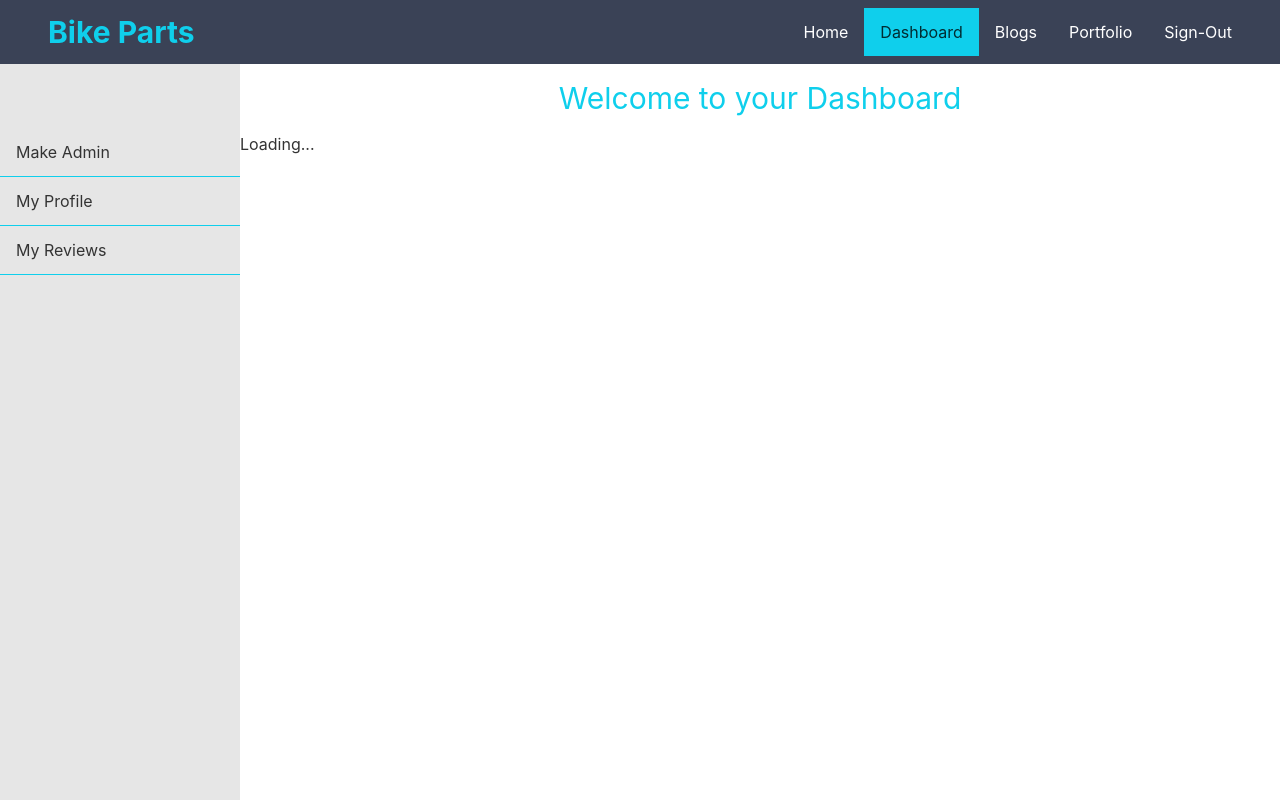
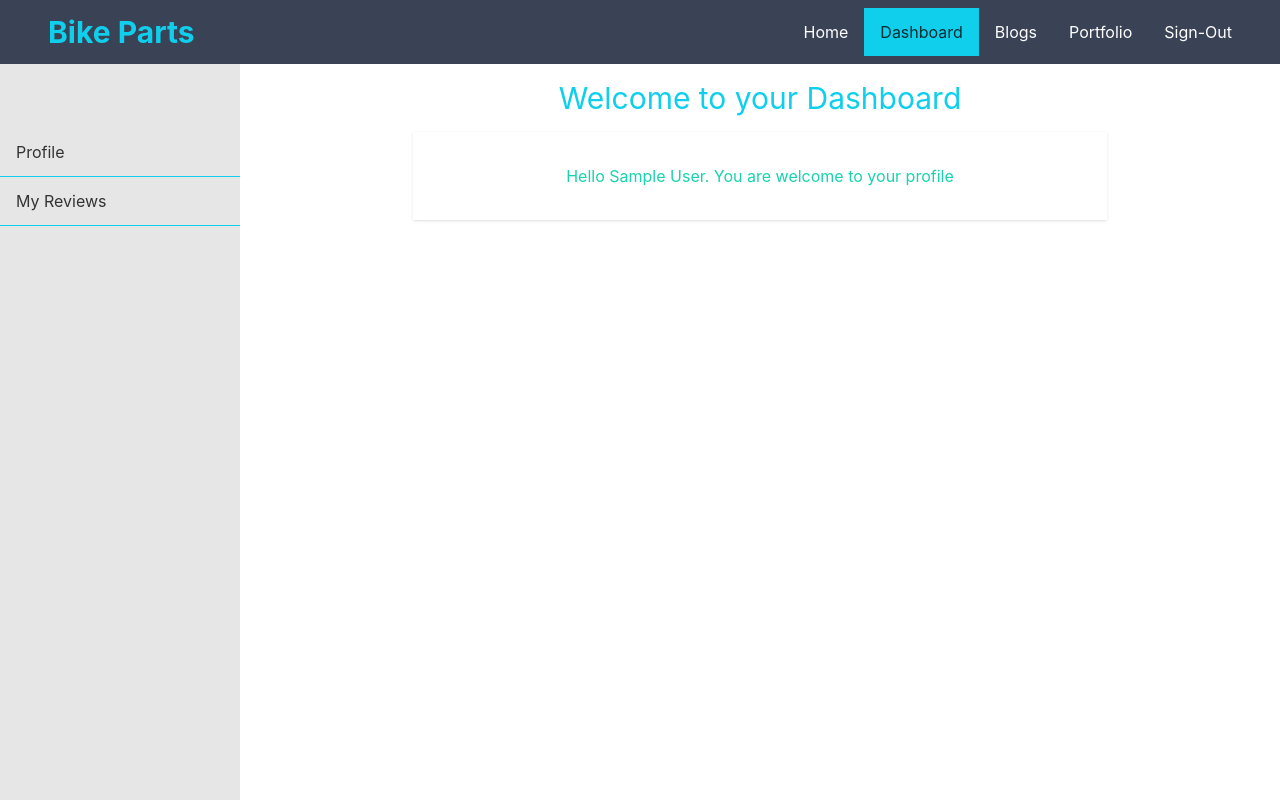
Before and after one commit to TouhidZaman/bike-parts-client, a React (Create React App) app: page /dashboard in a window 1280 px wide. Built offline with nearby package versions, Linux system fonts and the light colour scheme; no server answers; sample sign-in values are in the browser's storage.

Commit message:
handle user role, useAdmin to chek isAdmin, RequireAdmin to prevent user to acces admin route added

```diff
--- a/package.json
+++ b/package.json
@@ -18,6 +18,7 @@
     "react-query": "^3.39.0",
     "react-router-dom": "^6.3.0",
     "react-scripts": "5.0.1",
+    "sweetalert2": "^11.4.15",
     "web-vitals": "^2.1.4"
   },
   "scripts": {
--- a/public/index.html
+++ b/public/index.html
@@ -24,7 +24,7 @@
       work correctly both with client-side routing and a non-root public URL.
       Learn how to configure a non-root public URL by running `npm run build`.
     -->
-    <title>React App</title>
+    <title>Bike Parts Manufacturer App</title>
   </head>
   <body>
     <noscript>You need to enable JavaScript to run this app.</noscript>
--- a/src/AppRoutes.js
+++ b/src/AppRoutes.js
@@ -10,6 +10,7 @@ import Users from "./components/Layout/Pages/Dashboard/Users/Users";
 import Home from "./components/Layout/Pages/Home/Home";
 import NotFound from "./components/Layout/Pages/NotFound/NotFound";
 import Portfolio from "./components/Layout/Pages/Portfolio/Portfolio";
+import RequireAdmin from "./components/Layout/Pages/RequireAdmin";
 import RequireAuth from "./components/Layout/Pages/RequireAuth";
 
 const AppRoutes = () => {
@@ -28,9 +29,16 @@ const AppRoutes = () => {
                     </RequireAuth>
                 }
             >
-                <Route index element={<Users />} />
+                <Route index element={<MyProfile />} />
+                <Route
+                    path="users"
+                    element={
+                        <RequireAdmin>
+                            <Users />
+                        </RequireAdmin>
+                    }
+                />
                 <Route path="reviews" element={<Reviews />} />
-                <Route path="profile" element={<MyProfile />} />
             </Route>
             <Route path="*" element={<NotFound />} />
         </Routes>
--- a/src/components/Layout/Pages/Auth/Login/Login.js
+++ b/src/components/Layout/Pages/Auth/Login/Login.js
@@ -17,7 +17,7 @@ const Login = () => {
     //Handling Navigation
     const navigate = useNavigate();
     const location = useLocation();
-   const from = location.state?.from.pathname || "/";
+    const from = location.state?.from.pathname || "/dashboard";
 
     useEffect(() => {
         if (token) {
@@ -56,7 +56,7 @@ const Login = () => {
     return (
         <div className="rounded-lg shadow px-10 py-6 w-3/4 lg:w-1/3 mx-auto my-16">
             <h3 className="mb-6 text-3xl text-primary text-center">Login Form</h3>
-         <form onSubmit={handleSubmit(handleLogin)}>
+                <form className="mx-auto" onSubmit={handleSubmit(handleLogin)}>
                     <div className="mb-6">
                         <label
                             htmlFor="email"
@@ -104,7 +104,7 @@ const Login = () => {
                     </div>
                     {error && <p className="text-red-400">{error?.message}</p>}
                     <input
-               className="btn btn-active btn-primary w-full uppercase text-white bg-gradient-to-r from-secondary to-primary"
+                        className="btn btn-active btn-primary w-full max-w-lg uppercase text-white bg-gradient-to-r from-secondary to-primary"
                         type="submit"
                         value={"login"}
                     />
--- a/src/components/Layout/Pages/Auth/Signup/Signup.js
+++ b/src/components/Layout/Pages/Auth/Signup/Signup.js
@@ -138,7 +138,7 @@ const Signup = () => {
                 )}
 
                 <input
-                    className="btn btn-active btn-primary w-full uppercase text-white bg-gradient-to-r from-secondary to-primary"
+                    className="btn btn-active btn-primary w-full max-w-lg uppercase text-white bg-gradient-to-r from-secondary to-primary"
                     type="submit"
                     value="Sign-Up"
                 />
--- a/src/components/Layout/Pages/Dashboard/Dashboard.js
+++ b/src/components/Layout/Pages/Dashboard/Dashboard.js
@@ -1,7 +1,13 @@
 import React from "react";
+import { useAuthState } from "react-firebase-hooks/auth";
 import { Link, Outlet } from "react-router-dom";
+import auth from "../../../../firebase/firebase.init";
+import useAdmin from "../../../../hooks/useAdmin";
 
 const Dashboard = () => {
+    const [user] = useAuthState(auth);
+    const [admin] = useAdmin(user);
+
     return (
         <div class="drawer drawer-mobile">
             <input id="my-drawer-2" type="checkbox" class="drawer-toggle" />
@@ -23,13 +29,15 @@ const Dashboard = () => {
                 <ul class="menu py-4 lg:pt-16 overflow-y-auto w-60 bg-base-200 text-base-content">
                     {/* <!-- Sidebar content here --> */}
                     <li className="border-b border-primary">
-                        <Link to={'/dashboard'}>Make Admin</Link>
+                        <Link to={"/dashboard"}>Profile</Link>
                     </li>
+                    {admin && (
+                        <li className="border-b border-primary">
+                            <Link to={"users"}>All Users</Link>
+                        </li>
+                    )}
                     <li className="border-b border-primary">
-                        <Link to={'profile'}>My Profile</Link>
-                    </li>
-                    <li className="border-b border-primary">
-                        <Link to={'reviews'}>My Reviews</Link>
+                        <Link to={"reviews"}>My Reviews</Link>
                     </li>
                 </ul>
             </div>
--- a/src/components/Layout/Pages/Dashboard/MyProfile/MyProfile.js
+++ b/src/components/Layout/Pages/Dashboard/MyProfile/MyProfile.js
@@ -1,9 +1,18 @@
-import React from 'react';
+import React from "react";
+import { useAuthState } from "react-firebase-hooks/auth";
+import auth from "../../../../../firebase/firebase.init";
 
 const MyProfile = () => {
+    const [user, loading] = useAuthState(auth);
+
+    //Handling Loading state
+    if (loading) {
+        return <p className="text-3xl text-center my-20">Loading...</p>;
+    }
+
     return (
-        <div>
-            this is profile page
+        <div className="shadow w-2/3 mx-auto p-8 text-center text-secondary">
+            <h3>Hello {user.displayName}. You are welcome to your profile</h3>
         </div>
     );
 };
--- a/src/components/Layout/Pages/Dashboard/Reviews/Reviews.js
+++ b/src/components/Layout/Pages/Dashboard/Reviews/Reviews.js
@@ -2,8 +2,8 @@ import React from 'react';
 
 const Reviews = () => {
     return (
-        <div>
-            This is my reviews page
+        <div className="shadow w-2/3 mx-auto p-8 text-center text-secondary">
+            <h3>No Reviews Available Yet ! You can add reviews here soon</h3>
         </div>
     );
 };
--- a/src/components/Layout/Pages/Dashboard/Users/UserRow/UserRow.js
+++ b/src/components/Layout/Pages/Dashboard/Users/UserRow/UserRow.js
@@ -1,14 +1,61 @@
+import { signOut } from "firebase/auth";
 import React from "react";
+import Swal from "sweetalert2";
+import axiosInstance from "../../../../../../api/axiosInstance";
+import auth from "../../../../../../firebase/firebase.init";
 
 const UserRow = ({ user, index, refetch }) => {
-    const { email } = user;
+    const { email, role } = user;
+
+    const handleUserRole = async (role) => {
+        // const role = "admin";
+        await axiosInstance
+            .put(`users/admin/${email}`, { role })
+            .then((response) => {
+                refetch();
+                Swal.fire({
+                    icon: "success",
+                    title: `${email} is ${
+                        role === "admin" ? "promoted" : "demoted"
+                    } to ${role} successfully`,
+                    showConfirmButton: false,
+                    timer: 2500,
+                });
+            })
+            .catch((error) => {
+                if (error.response.status === 401 || error.response.status === 403) {
+                    Swal.fire({
+                        icon: "error",
+                        title: `${error.response.status} !`,
+                        text: `${error.response.data.message}. Login again to continue`,
+                    });
+                    // console.log("unauthorized user/access", error.response.status);
+                    signOut(auth);
+                    localStorage.removeItem("accessToken");
+                }
+            });
+    };
 
     return (
         <tr>
             <th>{index + 1}</th>
             <td>{email}</td>
             <td>
-                <button className="btn btn-xs btn-info text-white">Make Admin</button>
+                {role !== "admin" ? (
+                    <button
+                        onClick={() => handleUserRole("admin")}
+                        className="btn btn-xs btn-info text-white"
+                    >
+                        Make Admin
+                    </button>
+                ) : (
+                    <button
+                        onClick={() => handleUserRole("user")}
+                        className="btn btn-xs btn-warning text-white"
+                    >
+                        Demote to User
+                    </button>
+                )}
             </td>
             <td>
                 <button className="btn btn-xs btn-error text-white">Delete</button>
--- /dev/null
+++ b/src/components/Layout/Pages/RequireAdmin.js
@@ -0,0 +1,32 @@
+import { signOut } from "firebase/auth";
+import React from "react";
+import { useAuthState } from "react-firebase-hooks/auth";
+import { Navigate } from "react-router-dom";
+import auth from "../../../firebase/firebase.init";
+import useAdmin from "../../../hooks/useAdmin";
+import Swal from "sweetalert2";
+
+
+const RequireAdmin = ({ children }) => {
+    const [user, loading] = useAuthState(auth);
+    const [admin, adminLoading] = useAdmin(user);
+    // const location = useLocation();
+
+    //Handling Loading state
+    if (loading || adminLoading) {
+        return <p className="text-3xl text-center my-20">Loading...</p>;
+    }
+    if (!user || !admin) {
+        Swal.fire({
+            icon: "error",
+            title: `Ops...!`,
+            text: `Unauthorized Access`,
+        });
+        signOut(auth);
+        localStorage.removeItem("accessToken");
+        return <Navigate to={"/login"} />;
+    }
+    return children;
+};
+
+export default RequireAdmin;
--- /dev/null
+++ b/src/hooks/useAdmin.js
@@ -0,0 +1,23 @@
+import { useEffect, useState } from "react";
+import axiosInstance from "../api/axiosInstance";
+
+const useAdmin = (user) => {
+    const [admin, setAdmin] = useState(false);
+    const [loading, setLoading] = useState(true);
+
+    useEffect(() => {
+        const verifyAdmin = async () => {
+            const email = user?.email;
+            if (email) {
+                await axiosInstance.get(`admin/${email}`).then((response) => {
+                    setAdmin(response.data.admin);
+                });
+                setLoading(false);
+            }
+        };
+        verifyAdmin();
+    }, [user]);
+    return [admin, loading];
+};
+
+export default useAdmin;
--- a/src/hooks/useToken.js
+++ b/src/hooks/useToken.js
@@ -7,9 +7,8 @@ const useToken = (user) => {
 
     useEffect(() => {
         const getToken = async () => {
-            const displayName = user?.user?.displayName;
             const email = user?.user?.email;
-            const currentUser = { displayName, email };
+            const currentUser = { email };
             if (email) {
                 setLoading(true);
                 const { data } = await axiosInstance.put(
```
Also changed, not shown: 1 other file (tests, documents, lock files or other folders). Lines whose indentation alone changed are shown as unchanged.
